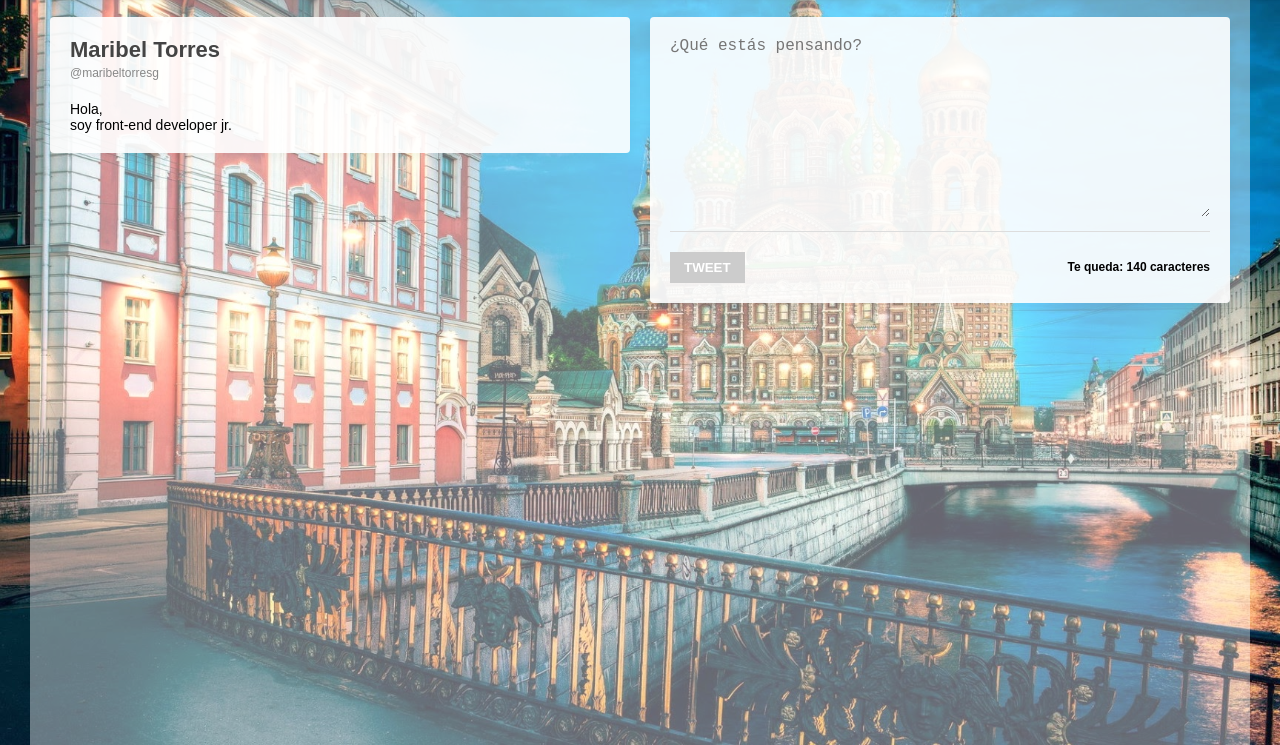
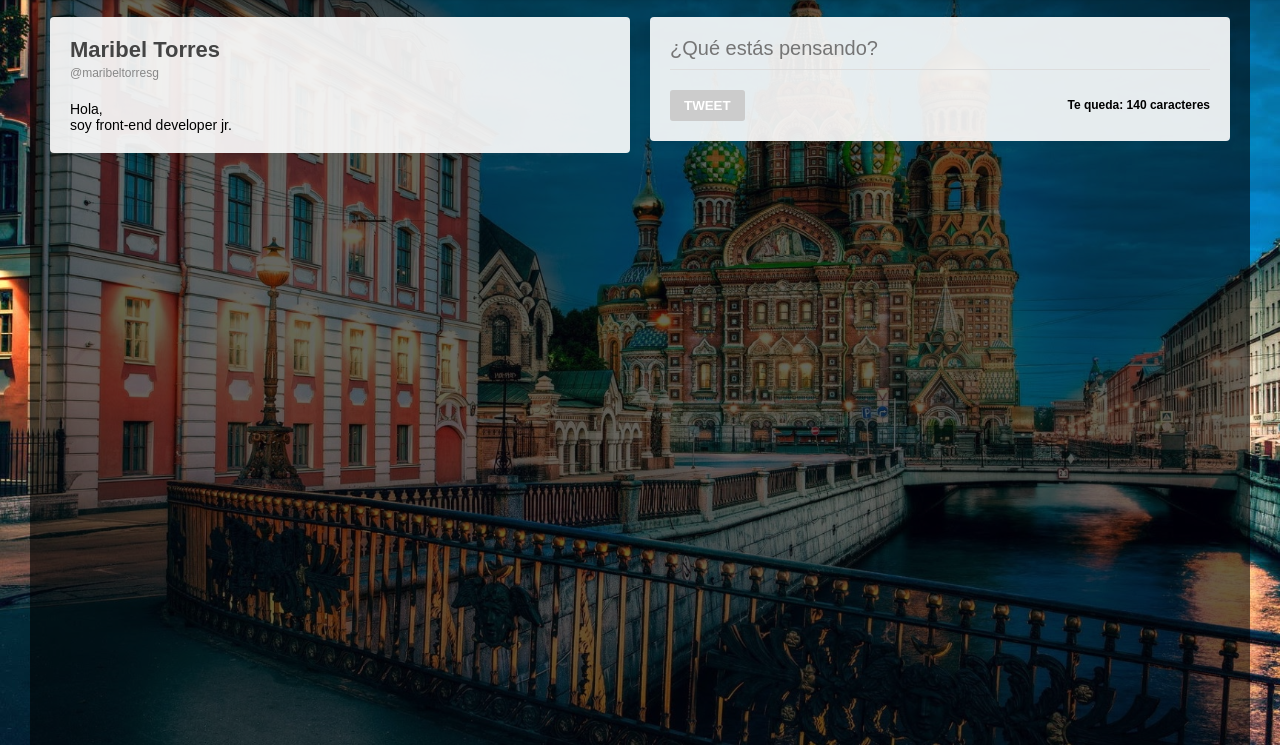
Before and after one commit to maribeltorresg/twitter, a plain HTML site: page index.html in a window 1280 px wide. Shown: the part 55-800 px from the top of the page. Drawn offline with Linux system fonts and the light colour scheme.

Commit message:
versión 0.0.4 y version 0.0.5

```diff
--- a/css/main.css
+++ b/css/main.css
@@ -12,7 +12,7 @@ body {
 }
 
 .container {
-    background-color: rgba(255,255,255,.4);
+    background-color: rgba(0, 0, 0, .6);
     margin: auto;
     max-width: 1220px;
     padding-left: 20px;
@@ -74,15 +74,33 @@ header {
     text-align: center;
 }
 
+.textarea-wrapper {
+    position: relative;
+}
+
+pre, textarea{
+    font-family: Arial;
+    font-size: 20px;
+    line-height: 22px;
+}
+
+pre {
+    color: transparent;
+    white-space: pre-wrap;
+    word-wrap: break-word;
+}
+
 textarea {
     background-color: transparent;
     border: none;
-    font-size: 16px;
+    height: 100%;
+    left: 0;
+    outline: none;
+    overflow: hidden;
+    position: absolute;
+    resize: none;
+    top: 0;
     width: 100%;
-}
-
-textarea:focus {
-    outline: none;
 }
 
 hr {
@@ -93,8 +111,9 @@ hr {
 
 button {
     background-color: #1daceb;
-    box-shadow: 1px 1px 0 0 #ccc;
+    box-shadow: 0 0 4px 0 rgba(0, 0, 0, 0.4);
     border: none;
+    border-radius: 3px;
     color: #fff;
     cursor: pointer;
     font-weight: bold;
@@ -103,7 +122,13 @@ button {
 }
 
 button:active {
-    box-shadow: 1px 1px 0 0 #fff;
+    box-shadow: inset 0 0 20px  0 rgba(0, 0, 0, 0.2);
+}
+
+button:disabled {
+    background-color: #ccc;
+    box-shadow: none;
+    cursor: default;
 }
 
 .counter::before {
@@ -112,12 +137,6 @@ button:active {
 
 .counter::after {
     content: ' caracteres';
-}
-
-#button:disabled {
-    background-color: #ccc;
-    box-shadow: none;
-    cursor: default;
 }
 
 .counter {
--- a/index.html
+++ b/index.html
@@ -25,7 +25,10 @@
                     </div>
                     <div class="col">
                         <div class="card">
-                            <textarea id="textarea" rows="10" placeholder="¿Qué estás pensando?"></textarea>
+                            <div class="textarea-wrapper">
+                                <pre><span id="mirror"></span><br></pre>
+                                <textarea id="textarea" autofocus="autofocus" placeholder="¿Qué estás pensando?"></textarea>
+                            </div>
                             <hr>
                             <button id="button" disabled="disabled">Tweet</button>
                             <div class="counter" id="counter">140</div>
--- a/js/app.js
+++ b/js/app.js
@@ -3,6 +3,7 @@ window.addEventListener('load', function() {
   var textarea = document.getElementById('textarea');
   var tweets = document.getElementById('tweets');
   var counter = document.getElementById('counter');
+  var mirror = document.getElementById('mirror');
 
   button.addEventListener('click', function() {
     // creando un tweet
@@ -13,13 +14,14 @@ window.addEventListener('load', function() {
     tweet.textContent = textarea.value;
     // agregar el tweet creado en su contenedor llamado tweets (plural)
     tweets.appendChild(tweet);
-    textarea.value = '';
+    textarea.value = ''; mirror.textContent = ''; textarea.focus();
     button.disabled = true;
     counter.textContent = 140;
-
   });
 
-  textarea.addEventListener('keyup', function() {
+  textarea.addEventListener('input', function() {
+    mirror.textContent = textarea.value;
+
     var text = textarea.value.trim();
     var length = text.length;
 
```
